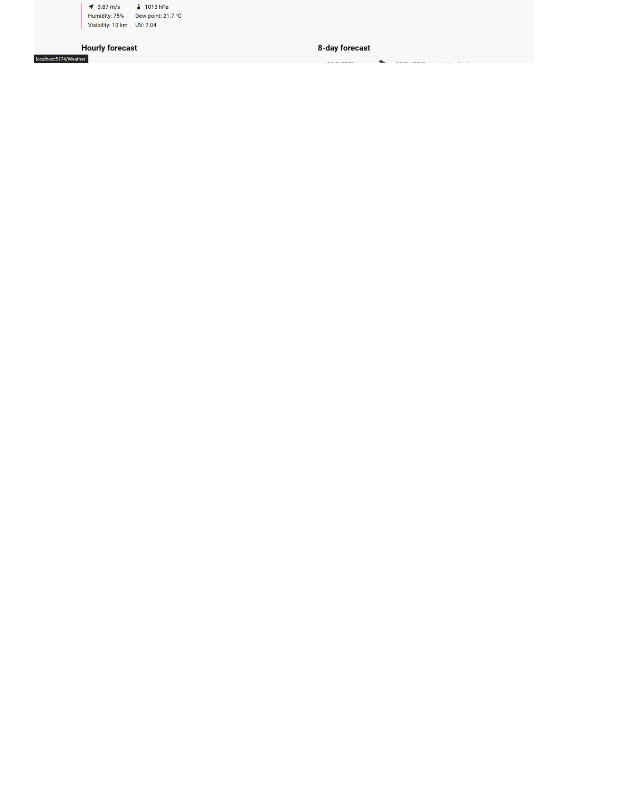
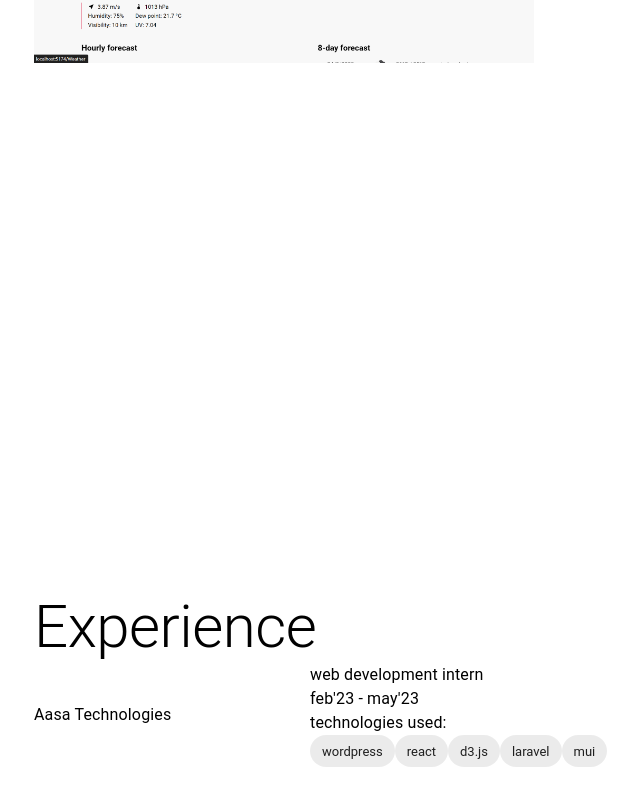
Before and after one commit to osSidd/os-sidd, a React (Vite) app in the folder client/: page / in a window 1280 px wide. Shown: the part 2666-3471 px from the top of the page, without its empty margins (54-694 px from the left). Before the commit the page ends 2993 px from the top, so only its background shows below. Built offline with nearby package versions, Linux system fonts and the light colour scheme.

Commit message:
added experience section

```diff
--- a/client/src/App.jsx
+++ b/client/src/App.jsx
@@ -3,6 +3,7 @@ import Navbar from "./components/navbar";
 import Home from "./pages/home";
 import About from "./pages/about";
 import Project from "./pages/project";
+import Experience from "./pages/experience";
 
 
 export default function App(){
@@ -12,6 +13,7 @@ export default function App(){
       <Home/>
       <About/>
       <Project/>
+      <Experience/>
     </Container>
   )
 }
--- /dev/null
+++ b/client/src/pages/experience.jsx
@@ -0,0 +1,35 @@
+import {Box, Chip, Container, Grid, Stack, Typography} from '@mui/material'
+
+export default function Experience(){
+    return (
+        <Container maxWidth="xl" sx={{minHeight:'90vh', display: 'flex', flexDirection:'column', justifyContent:'center'}}>
+            <Typography variant='h2'>Experience</Typography>
+
+            <Grid container>
+                <Grid item md={3} alignSelf="center">
+                    <Typography>Aasa Technologies</Typography>
+                </Grid>
+                <Grid item md={9}>
+                    {/* <Box> */}
+                        <Box>
+                            <Typography>web development intern</Typography>
+                            <Typography>feb'23 - may'23</Typography>
+                        </Box>
+                        {/* list of details */}
+                        {/* <Box>Logo</Box>
+                    </Box> */}
+                    <Box>
+                        <Typography>technologies used:</Typography>
+                        <Stack direction="row">
+                            <Chip label="wordpress" />
+                            <Chip label="react" />
+                            <Chip label="d3.js" />
+                            <Chip label="laravel" />
+                            <Chip label="mui" />
+                        </Stack>
+                    </Box>
+                </Grid>
+            </Grid>
+        </Container>
+    )
+}
```
